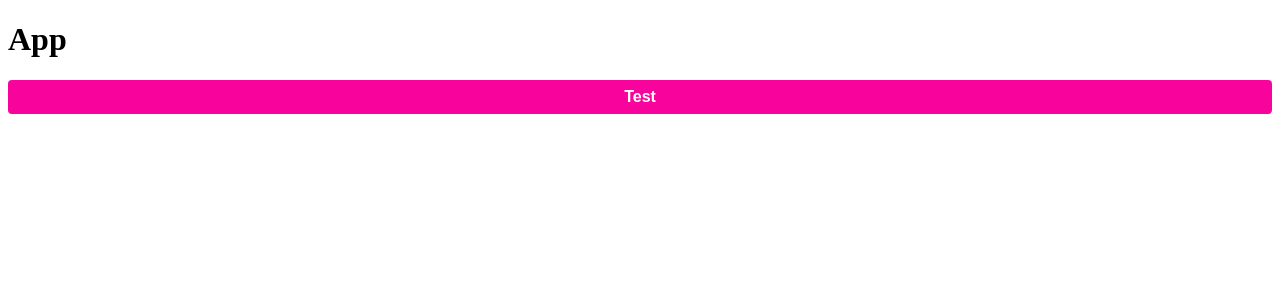
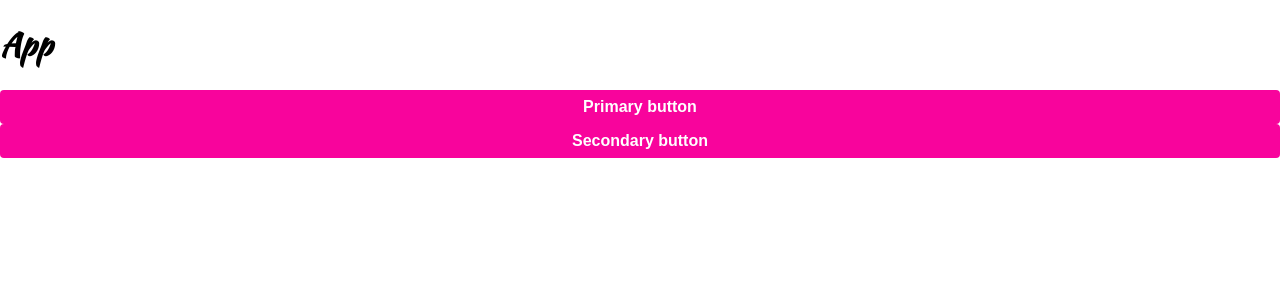
Before and after one commit to martin-luo/React-Styled-Components, a React (Create React App) app: page / in a window 1280 px wide. Shown: the top 300 px of the page. Built offline with nearby package versions, Linux system fonts and the light colour scheme.

Commit message:
add global styles

```diff
--- a/public/index.html
+++ b/public/index.html
@@ -24,6 +24,12 @@
       work correctly both with client-side routing and a non-root public URL.
       Learn how to configure a non-root public URL by running `npm run build`.
     -->
+    <link rel="preconnect" href="https://fonts.googleapis.com" />
+    <link rel="preconnect" href="https://fonts.gstatic.com" crossorigin />
+    <link
+      href="https://fonts.googleapis.com/css2?family=Kaushan+Script&display=swap"
+      rel="stylesheet"
+    />
     <title>React App</title>
   </head>
   <body>
--- a/src/components/App.js
+++ b/src/components/App.js
@@ -1,13 +1,26 @@
+import { createGlobalStyle } from "styled-components";
 import { Button } from "./common/";
+
+const GlobalStyle = createGlobalStyle`
+  body {
+    background-color: white;
+    min-height: 100vh;
+    margin: 0;
+    color: black;
+    font-family: "Kaushan Script";
+  }
+`;
 
 function App() {
   return (
     <div className="App">
+      <GlobalStyle />
       <header className="App-header">
         <h1>App</h1>
       </header>
 
-      <Button>Test</Button>
+      <Button>Primary button</Button>
+      <Button secondary>Secondary button</Button>
     </div>
   );
 }
```
